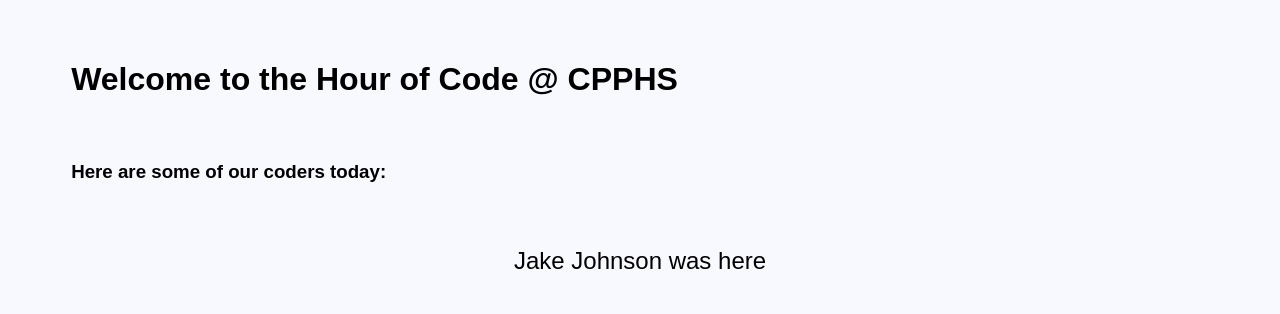
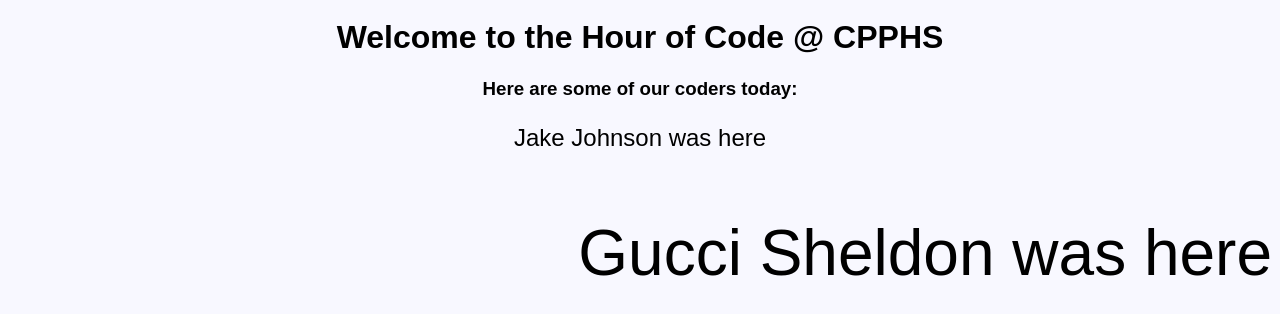
Before and after one commit to hurlburtc/hourofcode, a plain HTML site: page index.html in a window 1280 px wide. Shown: the part 114-428 px from the top of the page. Drawn offline with Linux system fonts and the light colour scheme.

Commit message:
Update index.html

```diff
--- a/index.html
+++ b/index.html
@@ -10,8 +10,7 @@
                 font-family: sans-serif;
             }
             h1, h3 {
-                text-align: left;
-                margin: 5%;
+                text-align: center;
             }
 
         </style>
@@ -38,6 +37,7 @@
 
         -->
         <p style="text-align:center; font-size: 1.5em;">Jake Johnson was here</p>
+        <p style="text-align:right; font-size: 4em;">Gucci Sheldon was here</p>
     <!--
 
         Add your name above here!
```
